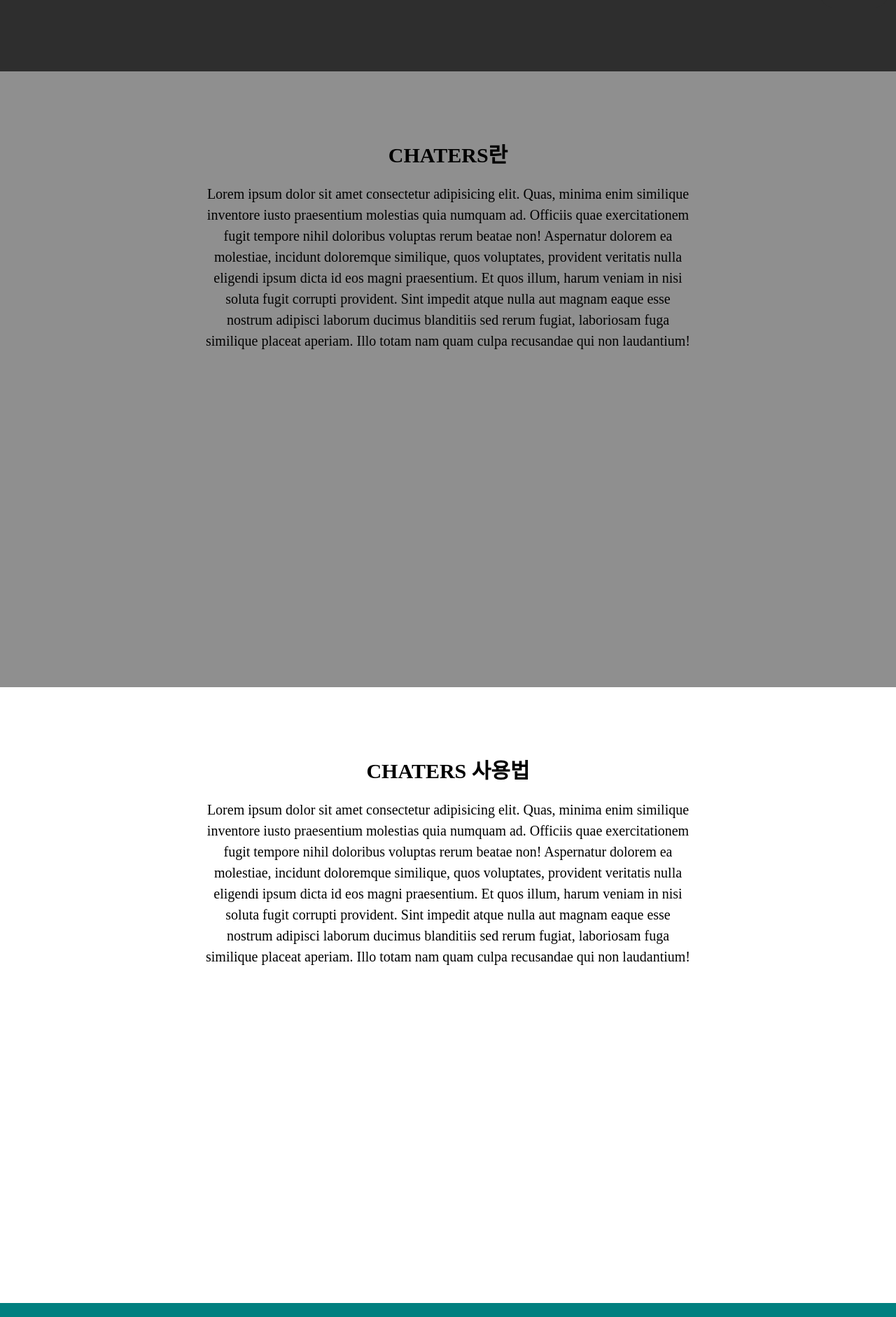
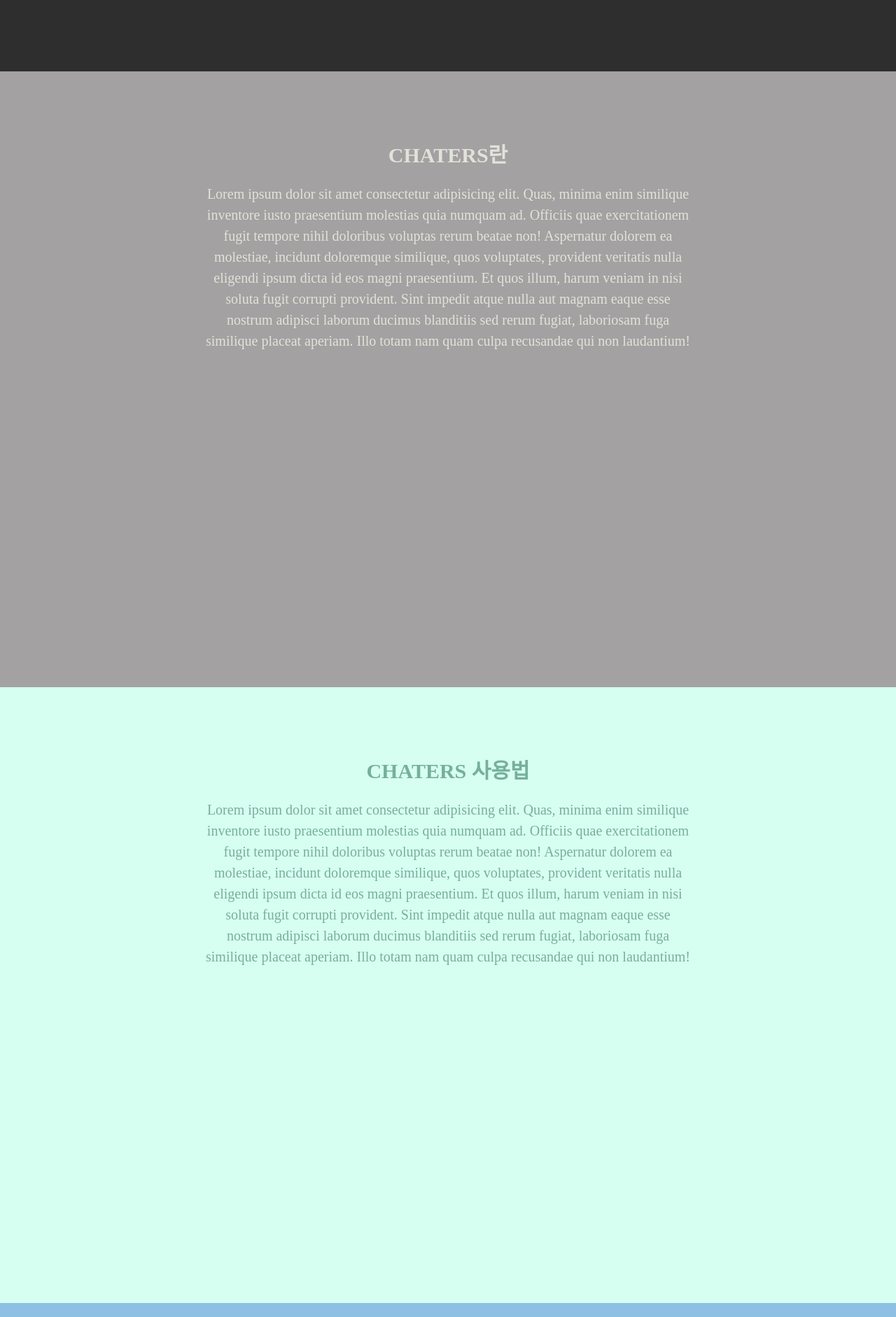
Before and after one commit to D0KKAEl3I/CHAT_APP, a website: page static/js/tutorial.html in a window 1280 px wide. Shown: the part 778-2660 px from the top of the page at 70% size. Drawn offline with Linux system fonts and the light colour scheme.

Commit message:
나성민 tuto 색바꿈

```diff
--- a/static/css/tutorial.css
+++ b/static/css/tutorial.css
@@ -45,33 +45,36 @@
 }
 
 .section1{
-    background-color: rgb(143, 143, 143);
+    background-color: #a3a1a1;
 }
 
 .text1{
     width: 700px;
     font-size: 20px;
     margin: 0 auto;
+    color: #E0E3DA;
 }
 
 .section2{
-    background-color: white;
+    background-color: #D7FFF1;
 }
 
 .text2{
     width: 700px;
     font-size: 20px;
     margin: 0 auto;
+    color: #77AF9C;
 }
 
 .section3{
-    background-color: teal;
+    background-color: #8EC0E4;
 }
 
 .text3{
     width: 700px;
     font-size: 20px;
     margin: 0 auto;
+    color: #2b90d9;
 }
 
 #up{
```
